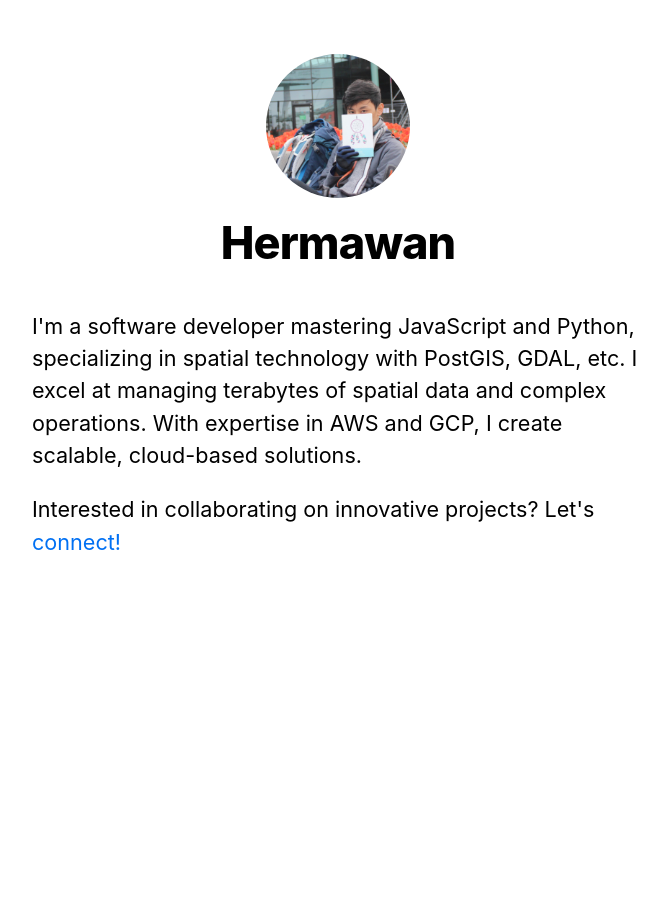
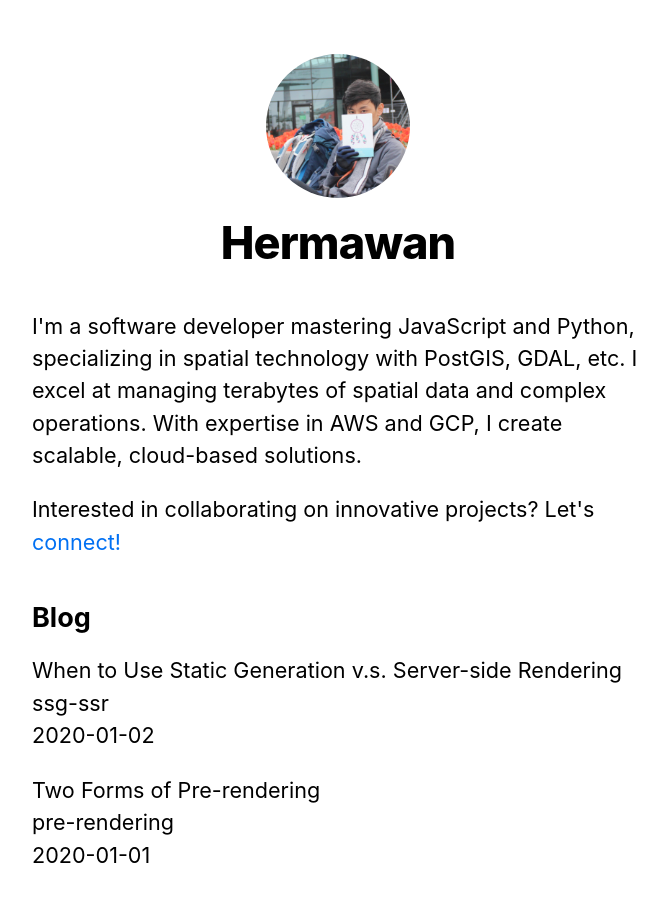
Before and after one commit to hermawanwiwid/nextjs-blog, a Next.js app: page / in a window 1280 px wide. Shown: the top 902 px of the page, without its empty margins (302-969 px from the left). Before the commit the page ends 800 px from the top, so only its background shows below. Built offline with nearby package versions, Linux system fonts and the light colour scheme.

Commit message:
Pre-rendering and Data Fetching

```diff
--- /dev/null
+++ b/lib/posts.js
@@ -0,0 +1,35 @@
+import fs from "fs";
+import path from "path";
+import matter from "gray-matter";
+
+const postsDirectory = path.join(process.cwd(), "posts");
+
+export function getSortedPostsData() {
+  // Get file names under /posts
+  const fileNames = fs.readdirSync(postsDirectory);
+  const allPostsData = fileNames.map((fileName) => {
+    // Remove ".md" from file name to get id
+    const id = fileName.replace(/\.md$/, "");
+
+    // Read markdown file as string
+    const fullPath = path.join(postsDirectory, fileName);
+    const fileContents = fs.readFileSync(fullPath, "utf8");
+
+    // Use gray-matter to parse the post metadata section
+    const matterResult = matter(fileContents);
+
+    // Combine the data with the id
+    return {
+      id,
+      ...matterResult.data,
+    };
+  });
+  // Sort posts by date
+  return allPostsData.sort((a, b) => {
+    if (a.date < b.date) {
+      return 1;
+    } else {
+      return -1;
+    }
+  });
+}
--- a/package.json
+++ b/package.json
@@ -6,6 +6,7 @@
     "start": "next start"
   },
   "dependencies": {
+    "gray-matter": "^4.0.3",
     "next": "latest",
     "react": "18.2.0",
     "react-dom": "18.2.0"
--- a/pages/index.js
+++ b/pages/index.js
@@ -1,8 +1,18 @@
 import Head from "next/head";
 import Layout, { siteTitle } from "../components/layout";
 import utilStyles from "../styles/utils.module.css";
+import { getSortedPostsData } from "../lib/posts";
 
-export default function Home() {
+export async function getStaticProps() {
+  const allPostsData = getSortedPostsData();
+  return {
+    props: {
+      allPostsData,
+    },
+  };
+}
+
+export default function Home({ allPostsData }) {
   return (
     <Layout home>
       <Head>
@@ -20,6 +30,20 @@
           <a href="https://linkedin.com/in/hermawanwiwit/">connect!</a>
         </p>
       </section>
+      <section className={`${utilStyles.headingMd} ${utilStyles.padding1px}`}>
+        <h2 className={utilStyles.headingLg}>Blog</h2>
+        <ul className={utilStyles.list}>
+          {allPostsData.map(({ id, date, title }) => (
+            <li className={utilStyles.listItem} key={id}>
+              {title}
+              <br />
+              {id}
+              <br />
+              {date}
+            </li>
+          ))}
+        </ul>
+      </section>
     </Layout>
   );
 }
--- /dev/null
+++ b/posts/pre-rendering.md
@@ -0,0 +1,11 @@
+---
+title: "Two Forms of Pre-rendering"
+date: "2020-01-01"
+---
+
+Next.js has two forms of pre-rendering: **Static Generation** and **Server-side Rendering**. The difference is in **when** it generates the HTML for a page.
+
+- **Static Generation** is the pre-rendering method that generates the HTML at **build time**. The pre-rendered HTML is then _reused_ on each request.
+- **Server-side Rendering** is the pre-rendering method that generates the HTML on **each request**.
+
+Importantly, Next.js lets you **choose** which pre-rendering form to use for each page. You can create a "hybrid" Next.js app by using Static Generation for most pages and using Server-side Rendering for others.
--- /dev/null
+++ b/posts/ssg-ssr.md
@@ -0,0 +1,19 @@
+---
+title: "When to Use Static Generation v.s. Server-side Rendering"
+date: "2020-01-02"
+---
+
+We recommend using **Static Generation** (with and without data) whenever possible because your page can be built once and served by CDN, which makes it much faster than having a server render the page on every request.
+
+You can use Static Generation for many types of pages, including:
+
+- Marketing pages
+- Blog posts
+- E-commerce product listings
+- Help and documentation
+
+You should ask yourself: "Can I pre-render this page **ahead** of a user's request?" If the answer is yes, then you should choose Static Generation.
+
+On the other hand, Static Generation is **not** a good idea if you cannot pre-render a page ahead of a user's request. Maybe your page shows frequently updated data, and the page content changes on every request.
+
+In that case, you can use **Server-Side Rendering**. It will be slower, but the pre-rendered page will always be up-to-date. Or you can skip pre-rendering and use client-side JavaScript to populate data.
```
Also changed, not shown: 1 other file (tests, documents, lock files or other folders).
